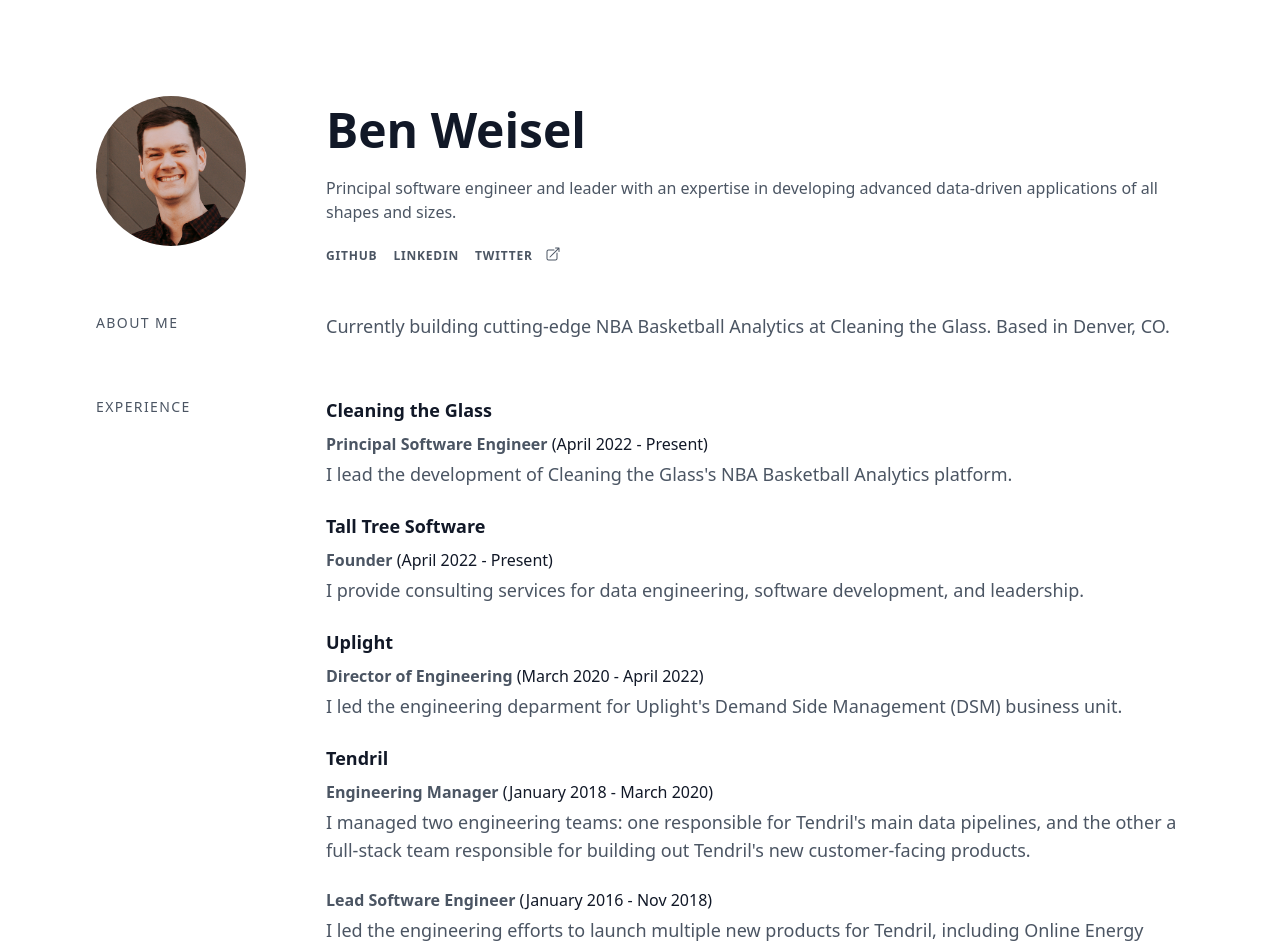
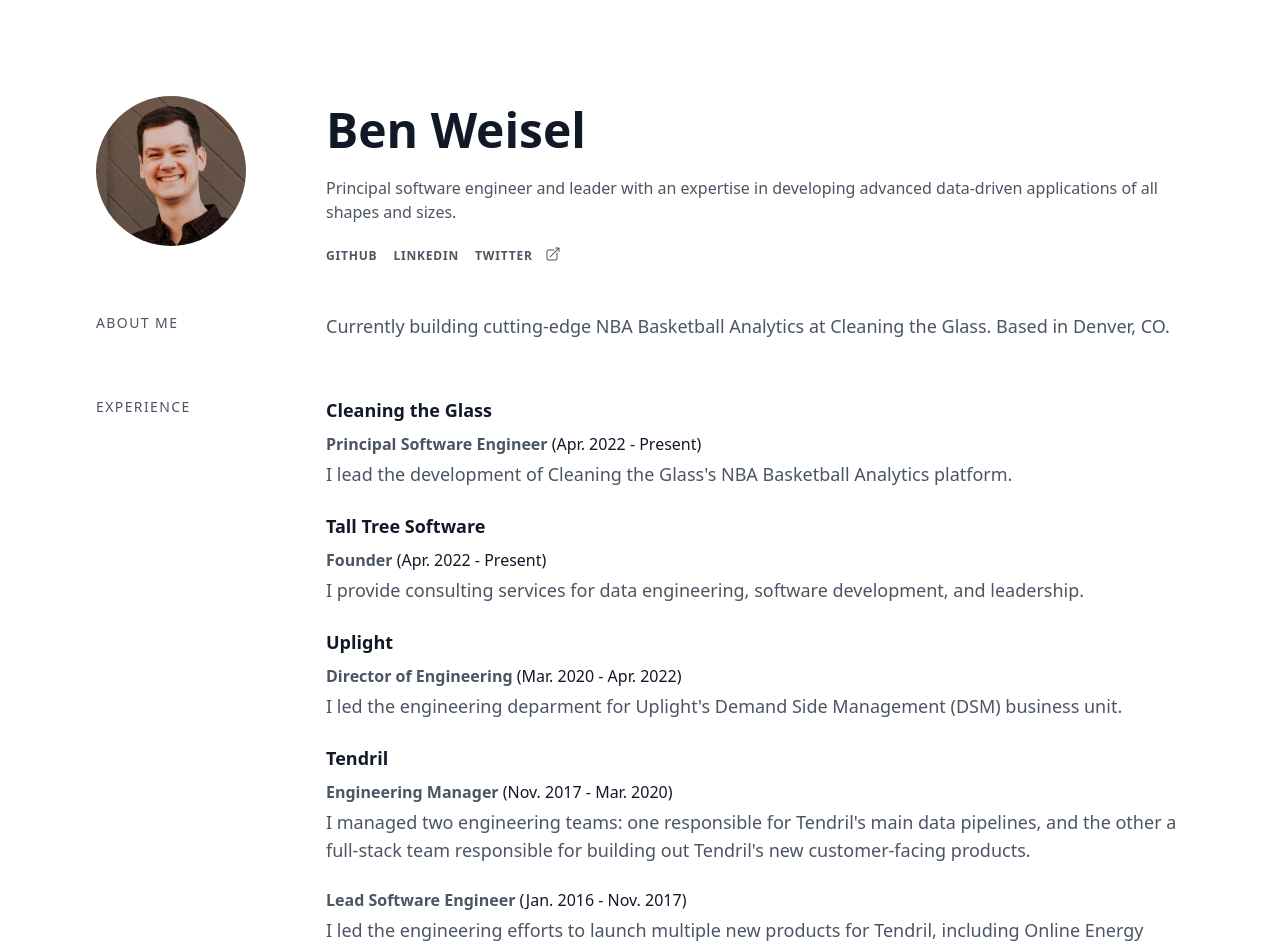
Before and after one commit to bweisel/personal-site, a Nuxt app: page / in a window 1280 px wide. Shown: the top 949 px of the page. Built offline with nearby package versions, Linux system fonts and the light colour scheme.

Commit message:
Fix dates

```diff
--- a/pages/index.vue
+++ b/pages/index.vue
@@ -81,7 +81,7 @@
   {
     company: "Cleaning the Glass",
     title: "Principal Software Engineer",
-    startDate: "April 2022",
+    startDate: "Apr. 2022",
     endDate: "Present",
     link: "https://www.cleaningtheglass.com",
     description:
@@ -90,7 +90,7 @@
   {
     company: "Tall Tree Software",
     title: "Founder",
-    startDate: "April 2022",
+    startDate: "Apr. 2022",
     endDate: "Present",
     link: "https://benweisel.com",
     description:
@@ -99,8 +99,8 @@
   {
     company: "Uplight",
     title: "Director of Engineering",
-    startDate: "March 2020",
-    endDate: "April 2022",
+    startDate: "Mar. 2020",
+    endDate: "Apr. 2022",
     link: "https://www.linkedin.com/company/uplightenergy/",
     description:
       "I led the engineering deparment for Uplight's Demand Side Management (DSM) business unit.",
@@ -108,8 +108,8 @@
   {
     company: "Tendril",
     title: "Engineering Manager",
-    startDate: "January 2018",
-    endDate: "March 2020",
+    startDate: "Nov. 2017",
+    endDate: "Mar. 2020",
     link: "https://www.linkedin.com/company/tendril/",
     description:
       "I managed two engineering teams: one responsible for Tendril's main data pipelines, and the other a full-stack team responsible for building out Tendril's new customer-facing products.",
@@ -117,8 +117,8 @@
   {
     company: "",
     title: "Lead Software Engineer",
-    startDate: "January 2016",
-    endDate: "Nov 2018",
+    startDate: "Jan. 2016",
+    endDate: "Nov. 2017",
     link: "https://www.linkedin.com/company/tendril/",
     description:
       "I led the engineering efforts to launch multiple new products for Tendril, including Online Energy Assessments and an Energy Real Estate API.",
@@ -126,8 +126,8 @@
   {
     company: "Publicis Sapient",
     title: "Lead Software Engineer",
-    startDate: "September 2012",
-    endDate: "January 2016",
+    startDate: "Sept. 2012",
+    endDate: "Jan. 2016",
     link: "https://www.linkedin.com/company/publicissapient/",
     description:
       "I was the lead engineer on a variety of projects for Samsung, including relaunching Samsung.com and building out the Samsung+ app.",
@@ -135,8 +135,8 @@
   {
     company: "Rosetta Marketing Group",
     title: "Software Engineer",
-    startDate: "June 2010",
-    endDate: "September 2012",
+    startDate: "Jun 2010",
+    endDate: "Sept 2012",
     link: "https://www.linkedin.com/company/rosetta/",
     description:
       "I worked on large-scale eCommerce projects for a variety of clients, most notably Scholastic Books.",
```
